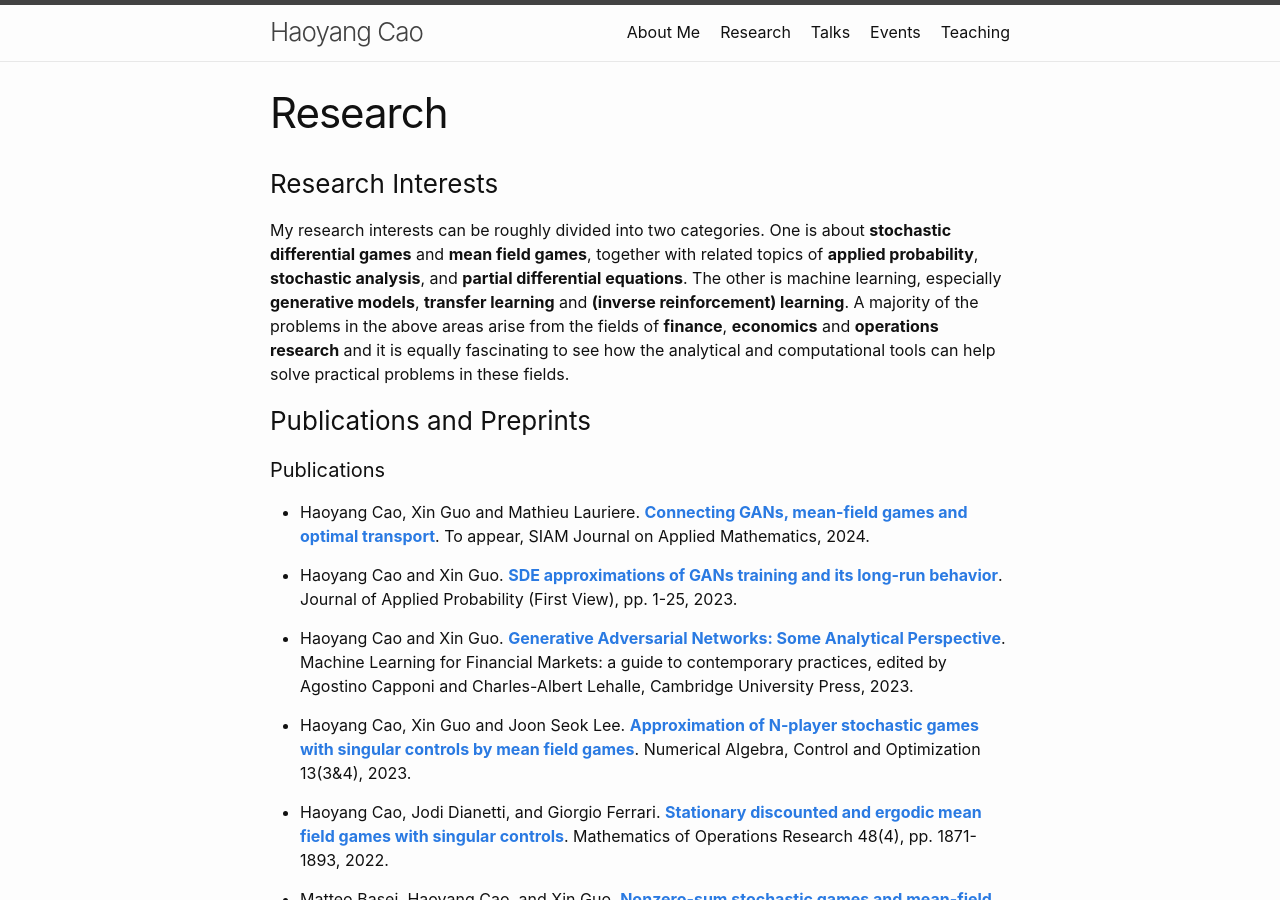
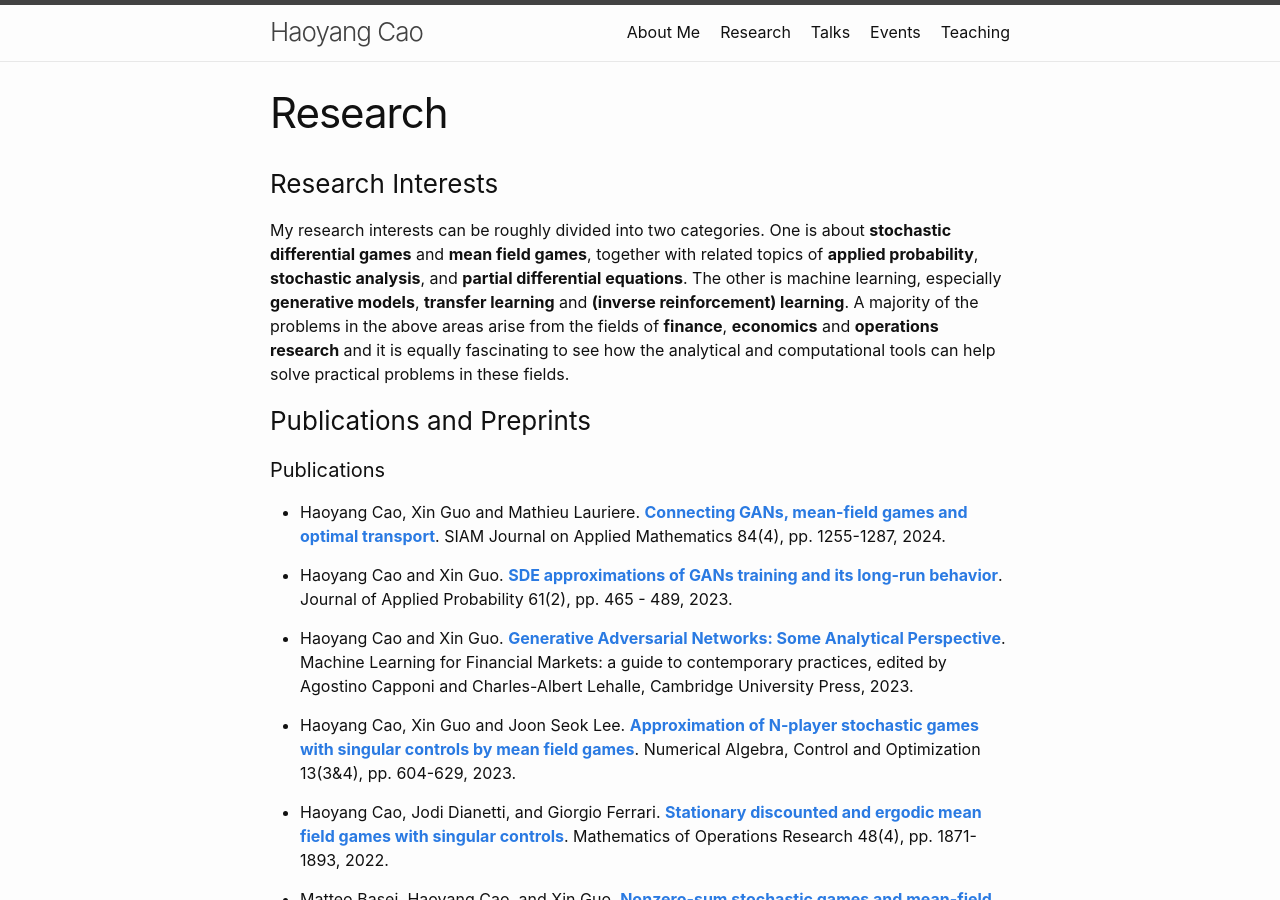
Before and after one commit to Haoyang-Cao/Haoyang-Cao.github.io, a Jekyll site: the page built from docs/j01_research.markdown, in a window 1280 px wide and 900 px high. Built offline with Jekyll 4.4.1, drawn with Linux system fonts in a browser that asks for light colours.

Commit message:
Update j01_research.markdown

```diff
--- a/docs/j01_research.markdown
+++ b/docs/j01_research.markdown
@@ -11,13 +11,13 @@ My research interests can be roughly divided into two categories. One is about *
 
 #### Publications
 
-- Haoyang Cao, Xin Guo and Mathieu Lauriere. **[Connecting GANs, mean-field games and optimal transport](https://arxiv.org/abs/2002.04112)**. To appear, SIAM Journal on Applied Mathematics, 2024.
+- Haoyang Cao, Xin Guo and Mathieu Lauriere. **[Connecting GANs, mean-field games and optimal transport](https://epubs.siam.org/doi/full/10.1137/22M1499534)**. SIAM Journal on Applied Mathematics 84(4), pp. 1255-1287, 2024.
 
-- Haoyang Cao and Xin Guo. **[SDE approximations of GANs training and its long-run behavior](https://arxiv.org/pdf/2006.02047)**. Journal of Applied Probability (First View), pp. 1-25, 2023.
+- Haoyang Cao and Xin Guo. **[SDE approximations of GANs training and its long-run behavior](https://arxiv.org/pdf/2006.02047)**. Journal of Applied Probability 61(2), pp. 465 - 489, 2023.
 
 - Haoyang Cao and Xin Guo. **[Generative Adversarial Networks: Some Analytical Perspective](https://arxiv.org/abs/2104.12210)**. Machine Learning for Financial Markets: a guide to contemporary practices, edited by Agostino Capponi and Charles-Albert Lehalle, Cambridge University Press, 2023.
 
-- Haoyang Cao, Xin Guo and Joon Seok Lee. **[Approximation of N-player stochastic games with singular controls by mean field games](https://www.aimsciences.org/article/doi/10.3934/naco.2023001)**. Numerical Algebra, Control and Optimization 13(3&4), 2023.
+- Haoyang Cao, Xin Guo and Joon Seok Lee. **[Approximation of N-player stochastic games with singular controls by mean field games](https://www.aimsciences.org/article/doi/10.3934/naco.2023001)**. Numerical Algebra, Control and Optimization 13(3&4), pp. 604-629, 2023.
 
 - Haoyang Cao, Jodi Dianetti, and Giorgio Ferrari. **[Stationary discounted and ergodic mean field games with singular controls](https://pubsonline.informs.org/doi/abs/10.1287/moor.2022.1323)**. Mathematics of Operations Research 48(4), pp. 1871-1893, 2022.
 
```
